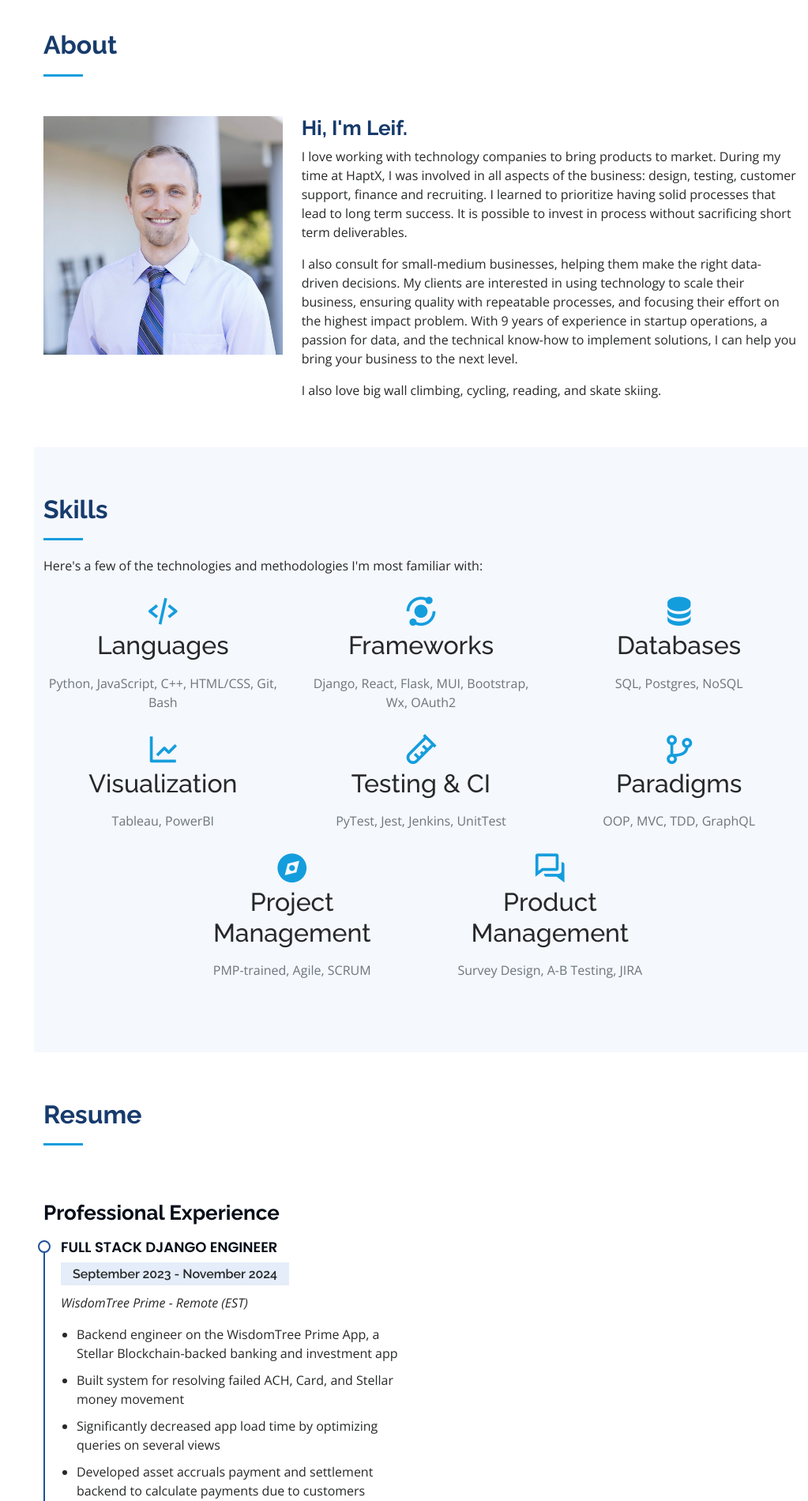
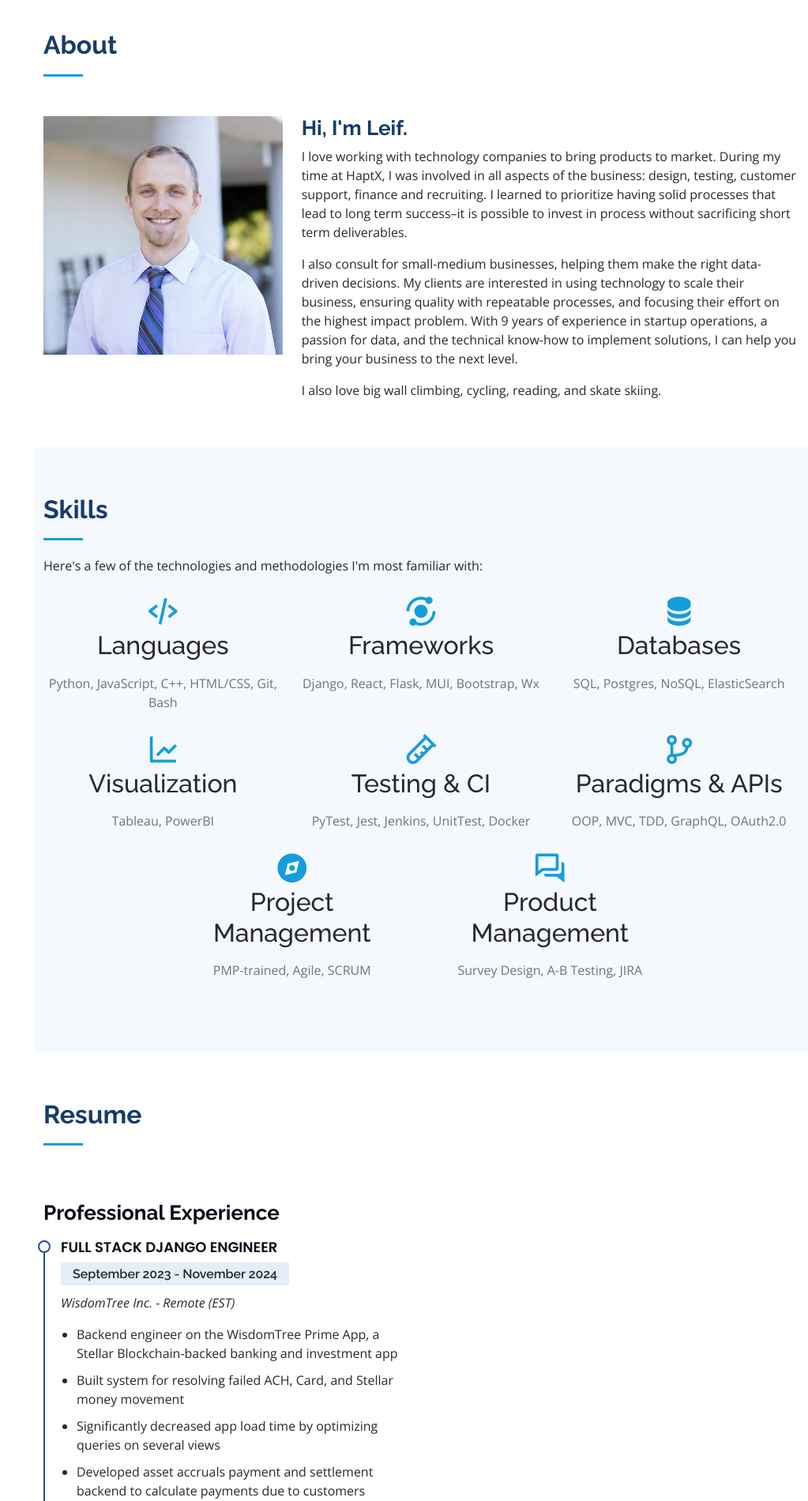
Before and after one commit to lekjos/portfolio-site, a Django app: page / in a window 1280 px wide. Shown: the part 1110-3010 px from the top of the page at 79% size, without its empty margins (257-1280 px from the left). Run offline with Django 4.2, Linux system fonts and the light colour scheme; data that the repository does not hold is empty; some libraries are stand-ins or nearby versions.

Commit message:
skills update

```diff
--- a/PortfolioSite/Main/templates/index.html
+++ b/PortfolioSite/Main/templates/index.html
@@ -61,7 +61,7 @@
             <h3>Hi, I'm Leif.</h3>
             <p>
               I love working with technology companies to bring products to market. During my time at HaptX, I was involved in all aspects of the business: design, testing, customer support, finance and recruiting.
-              I learned to prioritize having solid processes that lead to long term success. It is possible to invest in process without sacrificing short term deliverables.
+              I learned to prioritize having solid processes that lead to long term success<span>&ndash;</span>it is possible to invest in process without sacrificing short term deliverables.
             </p>
             <p>
               I also consult for small-medium businesses, helping them make the right data-driven decisions. My clients are interested in using technology to scale their business, ensuring quality with repeatable processes, and focusing their effort on the highest impact problem.
@@ -95,12 +95,12 @@
           <div class="col-md-4 my-3 skill-group text-center">
             <i class="bx bxs-analyse mb-4"></i>
             <h2 class="mb-3"> Frameworks</h2>
-            <p class="text-muted">Django, React, Flask, MUI, Bootstrap, Wx, OAuth2</p>
+            <p class="text-muted">Django, React, Flask, MUI, Bootstrap, Wx</p>
           </div>
           <div class="col-md-4 my-3 skill-group text-center">
             <i class="bx bxs-data mb-4"></i>
             <h2 class="mb-3"> Databases</h2>
-            <p class="text-muted"> SQL, Postgres, NoSQL</p>
+            <p class="text-muted"> SQL, Postgres, NoSQL, ElasticSearch</p>
           </div>
         </div>
         <div class="row skills-content">
@@ -112,12 +112,12 @@
           <div class="col-md-4 my-3 skill-group text-center">
             <i class="bx bx-test-tube mb-4"></i>
             <h2 class="mb-3"> Testing & CI</h2>
-            <p class="text-muted"> PyTest, Jest, Jenkins, UnitTest</p>
+            <p class="text-muted"> PyTest, Jest, Jenkins, UnitTest, Docker</p>
           </div>
           <div class="col-md-4 my-3 skill-group text-center">
             <i class="bx bx-git-branch mb-4"></i>
-            <h2 class="mb-3"> Paradigms</h2>
-            <p class="text-muted"> OOP, MVC, TDD, GraphQL</p>
+            <h2 class="mb-3"> Paradigms & APIs</h2>
+            <p class="text-muted"> OOP, MVC, TDD, GraphQL, OAuth2.0</p>
           </div>
         </div>
         <div class="row skills-content justify-content-center">
@@ -151,7 +151,7 @@
             <div class="resume-item">
               <h4>Full Stack Django Engineer</h4>
               <h5>September 2023 - November 2024</h5>
-              <p><em>WisdomTree Prime - Remote (EST)</em></p>
+              <p><em>WisdomTree Inc. - Remote (EST)</em></p>
               <ul>
                 <li>Backend engineer on the WisdomTree Prime App, a Stellar Blockchain-backed banking and investment app</li>
                 <li>Built system for resolving failed ACH, Card, and Stellar money movement</li>
```
